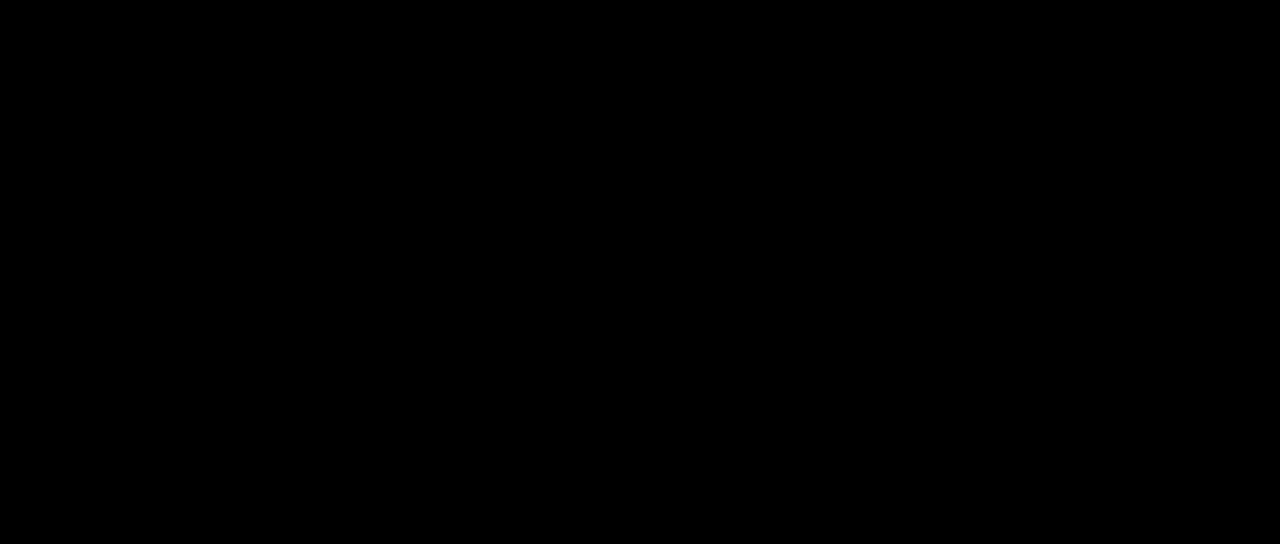
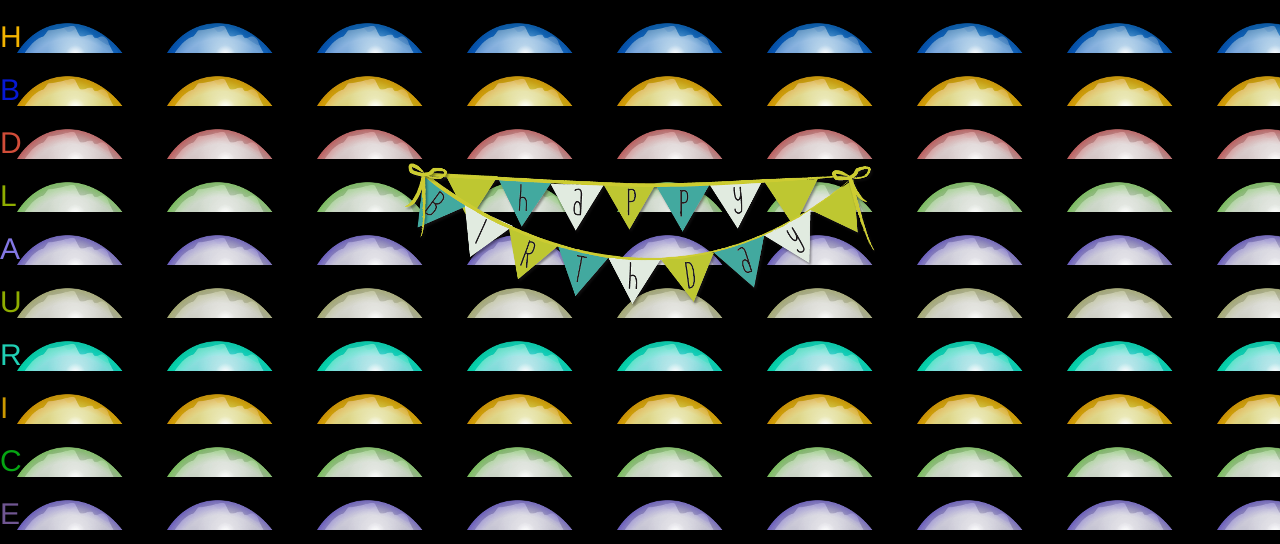
Before and after one commit to Adrianlsx/ewan, a website: page index.html in a window 1280 px wide. Shown: the top 544 px of the page. Drawn offline with nearby package versions, Linux system fonts and the light colour scheme.

Commit message:
Update index.html

```diff
--- a/index.html
+++ b/index.html
@@ -38,39 +38,41 @@
         <source src="hbd.mp3"></source>
 	   Your browser isn't invited for super fun audio time.
     </audio>
-    <div class="balloons text-center" id="b1">
+<div class="balloon-container">
+    <div class="balloon" id="b1">
         <h2 style="color:#F2B300;">H</h2>
     </div>
-    <div class="balloons text-center" id="b2">
+    <div class="balloon" id="b2">
         <h2 style="color:#0719D4;">B</h2>
     </div>
-    <div class="balloons text-center" id="b3">
+    <div class="balloon" id="b3">
         <h2 style="color:#D14D39;">D</h2>
     </div>
-    <div class="balloons text-center" id="b4">
+    <div class="balloon" id="b4">
         <h2 style="color:#8FAD00;">L</h2>
     </div>
-    <div class="balloons text-center" id="b5">
+    <div class="balloon" id="b5">
         <h2 style="color:#8377E4;">A</h2>
     </div>
-    <div class="balloons text-center" id="b6">
+    <div class="balloon" id="b6">
         <h2 style="color:#8FAD00;">U</h2>
     </div>
-    <div class="balloons text-center" id="b7">
+    <div class="balloon" id="b7">
         <h2 style="color:#20CFB4;">R</h2>
     </div>
 
-    <div class="balloons text-center" id="b8">
+    <div class="balloon" id="b8">
         <h2 style="color:#cc9900;">I</h2>
     </div>
-    <div class="balloons text-center" id="b9">
+    <div class="balloon" id="b9">
         <h2 style="color:#06a513;">C</h2>
     </div>
-    <div class="balloons text-center" id="b10">
+    <div class="balloon" id="b10">
         <h2 style="color:#705692;">E</h2>
     </div>
-    <div class="balloons text-center" id="b12">
+    <div class="balloon" id="b12">
         <h2 style="color:#db5b10;">😲</h2>
+    </div>
     </div>
 
     <img src="Balloon-Border.png" width="100%" class="balloon-border">
```
